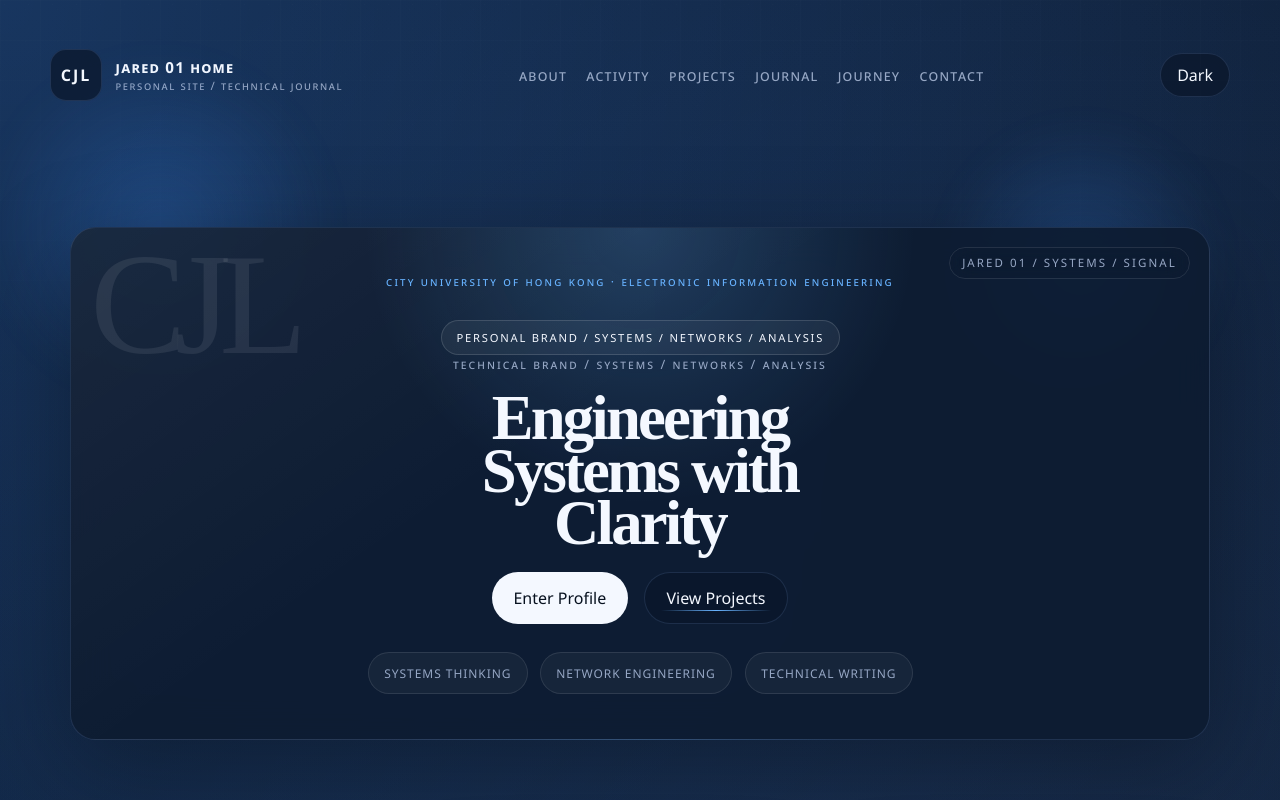
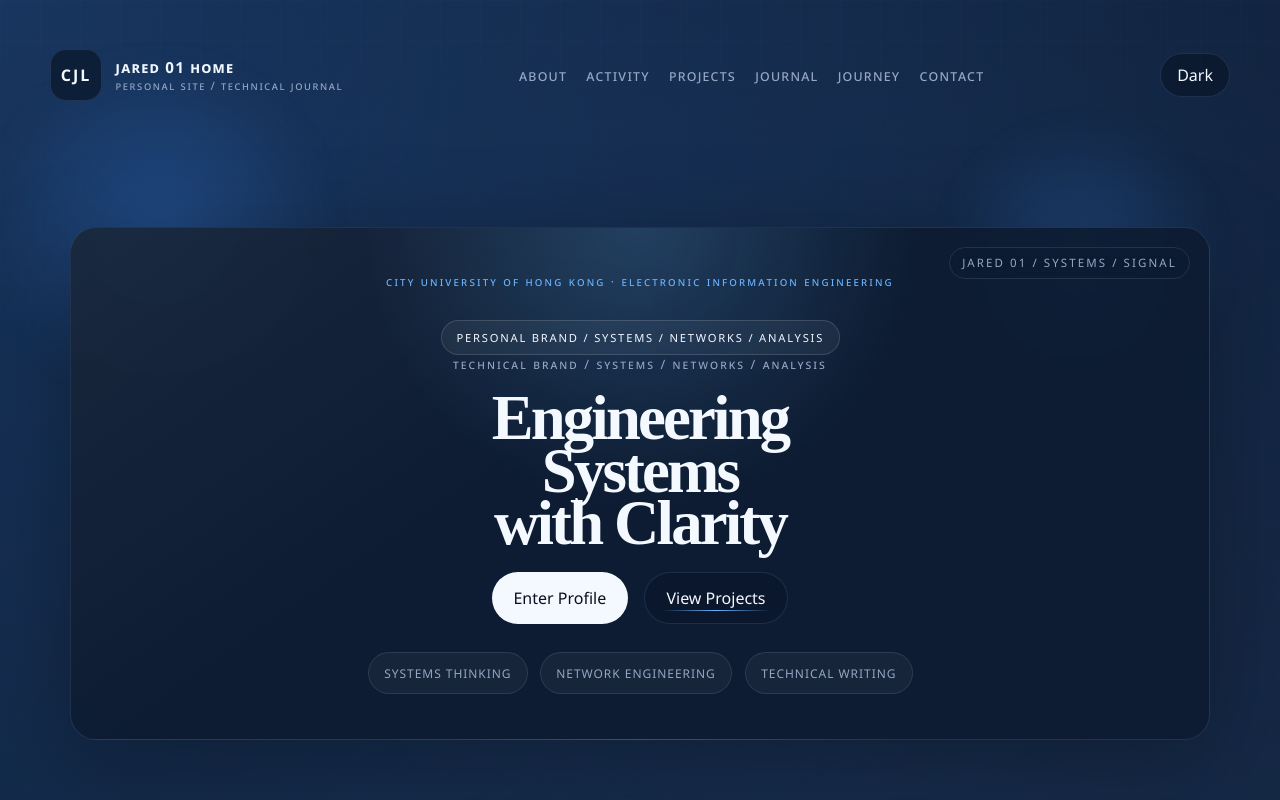
Before and after one commit to God1007/personal_profile_website, a Next.js app: page / in a window 1280 px wide. Shown: the top 800 px of the page. Built offline with nearby package versions, Linux system fonts and the light colour scheme; no server answers.

Commit message:
update 3.5

```diff
--- a/app/globals.css
+++ b/app/globals.css
@@ -314,17 +314,9 @@ main {
   position: absolute;
   inset: 1.2rem 1.2rem auto 1.2rem;
   display: flex;
-  justify-content: space-between;
+  justify-content: flex-end;
   gap: 1rem;
   pointer-events: none;
-}
-
-.hero-brand-shadow {
-  font-family: var(--font-display), serif;
-  font-size: clamp(4.5rem, 12vw, 9rem);
-  line-height: 0.8;
-  letter-spacing: -0.08em;
-  color: rgba(255, 255, 255, 0.08);
 }
 
 .hero-brand-serial {
@@ -428,6 +420,10 @@ main {
   max-width: 10ch;
   font-size: clamp(4rem, 8vw, 7rem);
   line-height: 0.9;
+}
+
+.hero-copy h1 span {
+  display: block;
 }
 
 .hero-text,
@@ -1622,11 +1618,8 @@ main {
   .hero-brand-cloud {
     position: static;
     align-items: center;
+    justify-content: flex-start;
     margin-bottom: 1rem;
-  }
-
-  .hero-brand-shadow {
-    font-size: 4.2rem;
   }
 
   .hero-cover-ribbon,
--- a/app/page.tsx
+++ b/app/page.tsx
@@ -46,7 +46,6 @@ export default function HomePage() {
         <div className="hero-grid container hero-grid-cover" id="top">
           <ScrollReveal className="hero-copy hero-copy-cover surface-panel surface-panel-strong" offset={36} variant="expand">
             <div className="hero-brand-cloud" aria-hidden="true">
-              <span className="hero-brand-shadow">{profile.initials}</span>
               <span className="hero-brand-serial">JARED 01 / SYSTEMS / SIGNAL</span>
             </div>
             <p className="eyebrow">{profile.role}</p>
@@ -54,7 +53,10 @@ export default function HomePage() {
               Personal Brand / Systems / Networks / Analysis
             </ScrollReveal>
             <p className="hero-kicker">Technical Brand / Systems / Networks / Analysis</p>
-            <h1>{profile.heroTitle}</h1>
+            <h1 aria-label="Engineering Systems with Clarity">
+              <span>Engineering Systems</span>
+              <span>with Clarity</span>
+            </h1>
 
             <div className="hero-actions">
               <a className="button primary" href="#about">
```
